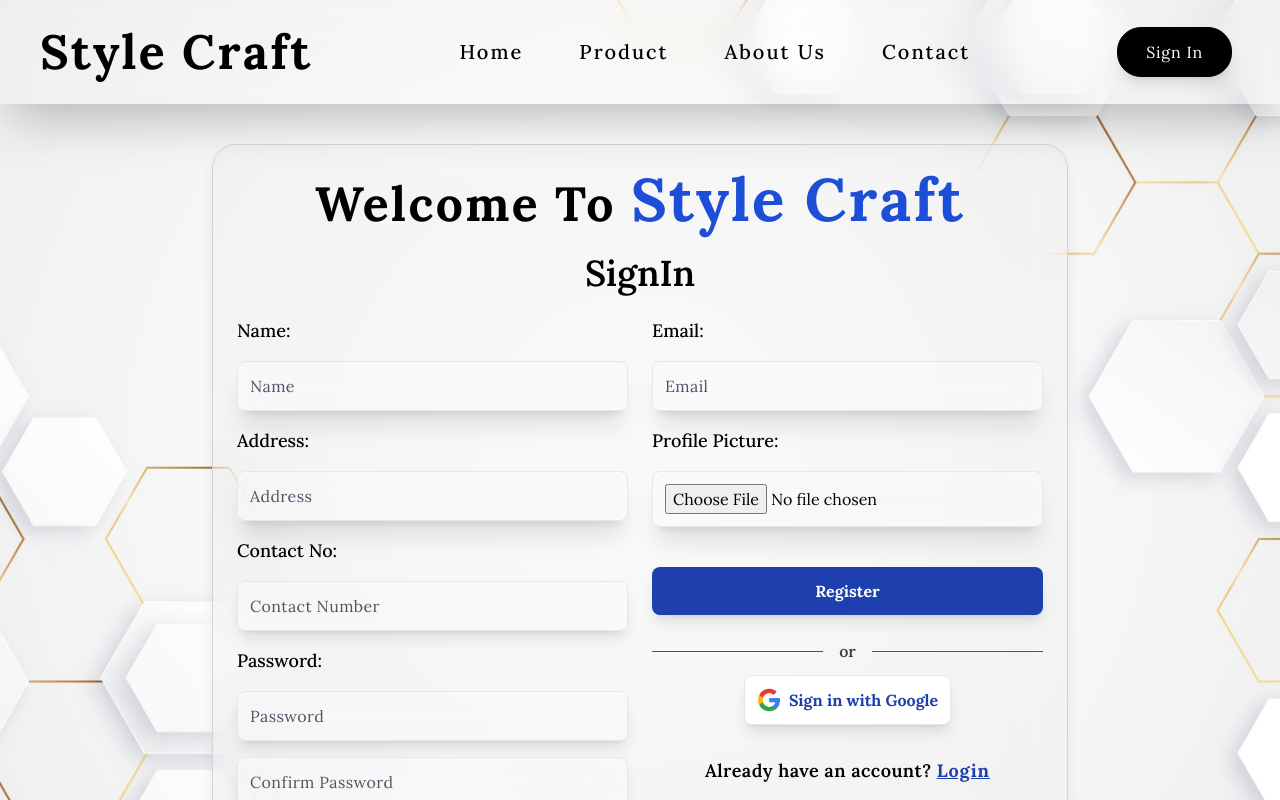
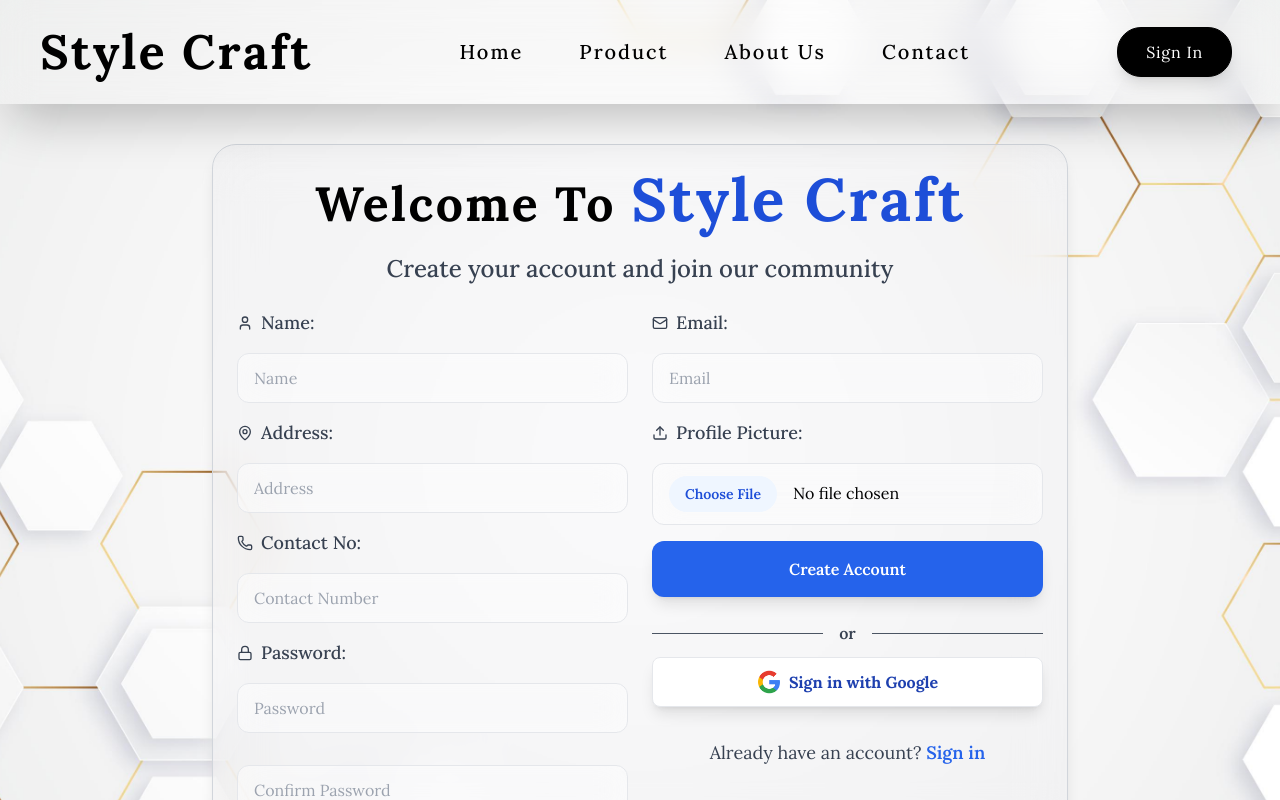
Before and after one commit to Bavi2002/Style_Craft, a React (Create React App) app in the folder frontend/: page / in a window 1280 px wide. Shown: the top 800 px of the page. Built offline with nearby package versions, Linux system fonts and the light colour scheme; no server answers.

Commit message:
checkout page remaining

```diff
--- a/frontend/src/pages/Login.js
+++ b/frontend/src/pages/Login.js
@@ -1,6 +1,7 @@
 import { useState } from "react";
 import { useNavigate } from "react-router-dom";
 import axios from "axios";
+import { Mail, Lock } from "lucide-react";
 
 import GoogleSignIn from "../components/GoogleSignIn";
 
@@ -49,7 +50,7 @@ const Login = ({ setUser }) => {
       className="relative min-h-screen bg-cover bg-center"
       style={{ backgroundImage: "url('/assets/images/bg5.jpg')" }}
     >
-      <div className="flex items-center justify-center min-h-screen pt-24 px-4">
+      <div className="flex items-center justify-center min-h-screen pt-24 px-4 font-lora">
         <div className="bg-gray-100 bg-opacity-20 backdrop-blur-lg p-8 rounded-3xl shadow-xl w-full max-w-md sm:w-96 border-gray-400 border-2">
           <h1 className="text-center text-4xl font-bold text-blue-800 mb-6 mt-4">
             Welcome Back To{" "}
@@ -64,8 +65,8 @@ const Login = ({ setUser }) => {
 
           <form onSubmit={onSubmit} className="space-y-6">
             <div>
-              <label className="block text-lg font-medium text-gray-700 mb-2 tracking-wide">
-                Email
+              <label className="flex items-center text-gray-700  text-lg font-medium mb-2 tracking-wide">
+                <Mail className="w-4 h-4 mr-2" /> Email:
               </label>
               <input
                 type="email"
@@ -73,12 +74,13 @@ const Login = ({ setUser }) => {
                 onChange={handleEmailChange}
                 value={email}
                 required
-                className="placeholder:text-gray-600 tracking-wider w-full px-4 py-2 border bg-white bg-opacity-70 backdrop-blur-lg border-gray-400 shadow-lg rounded-lg text-gray-700 focus:outline-none focus:ring-2 focus:ring-blue-500"
+                className="w-full px-4 py-3 rounded-xl border border-gray-200  focus:ring-blue-500 focus:border-transparent transition-all bg-white/50 backdrop-blur-lg pl-4"
               />
             </div>
             <div>
-              <label className="block text-lg font-medium text-gray-700 mb-2 tracking-wide">
-                Password
+              <label className="flex items-center text-lg font-medium text-gray-700 mb-2 tracking-wide">
+                <Lock className="w-4 h-4 mr-2" />
+                Password:
               </label>
               <input
                 type="password"
@@ -86,20 +88,26 @@ const Login = ({ setUser }) => {
                 onChange={handlePasswordChange}
                 value={password}
                 required
-                className="placeholder:text-gray-600 tracking-wider w-full px-4 py-2 border bg-white bg-opacity-70 backdrop-blur-lg border-gray-400 shadow-lg rounded-lg text-gray-700 focus:outline-none focus:ring-2 focus:ring-blue-500"
+                className="w-full px-4 py-3 rounded-xl border border-transparent focus:border-blue-500  focus:ring-blue-500 transition-all bg-white/50 backdrop-blur-lg pl-4"
               />
             </div>
-            {errors && <p className="text-red-500 text-sm mt-1">{errors}</p>}
+            {errors && (
+              <p className="text-red-500 text-sm bg-red-50 p-3 rounded-lg border border-red-100">
+                {errors}
+              </p>
+            )}
             <button
               type="submit"
-              className="w-full bg-blue-800 text-white py-3 rounded-lg font-bold hover:bg-blue-700 transition duration-300"
+              className="w-full bg-blue-600 text-white py-3 rounded-xl font-semibold hover:bg-blue-700 transform transition-all duration-300 hover:scale-[1.02] active:scale-[0.98] shadow-lg hover:shadow-xl flex items-center justify-center gap-2 group"
             >
-              LogIn
+              Sign In
             </button>
           </form>
           <div className="flex items-center mt-4 w-full">
             <hr className="flex-1 border-gray-400" />
-            <span className="mx-4 text-gray-700 font-semibold">or</span>
+            <span className="mx-4 text-gray-700 font-semibold">
+              or continue with
+            </span>
             <hr className="flex-1 border-gray-400" />
           </div>
 
@@ -108,17 +116,19 @@ const Login = ({ setUser }) => {
           </div>
 
           <div className="mt-4 text-center">
-            <p className="text-lg font-bold text-black tracking-wide">
+            <p className="mt-8 text-center text-gray-600 text-lg">
               Do not have an account?{" "}
               <a
                 href="/"
-                className="text-blue-800 font-bold underline tracking-wide"
+                className="text-blue-600 font-semibold hover:text-blue-700 inline-flex items-center gap-1 group"
               >
                 Register
               </a>
             </p>
           </div>
         </div>
+        <div className="absolute -z-10 w-72 h-72 bg-blue-600 rounded-full mix-blend-multiply filter blur-2xl opacity-20 animate-blob top-0 right-4"></div>
+        <div className="absolute -z-10 w-72 h-72 bg-purple-600 rounded-full mix-blend-multiply filter blur-2xl opacity-20 animate-blob animation-delay-2000 bottom-8 left-8"></div>
       </div>
     </div>
   );
--- a/frontend/src/pages/Register.js
+++ b/frontend/src/pages/Register.js
@@ -1,9 +1,10 @@
 import React, { useState } from "react";
 import { useNavigate } from "react-router-dom";
 import axios from "axios";
+import { toast } from "react-toastify";
+import { Mail, User, MapPin, Phone, Lock, Upload } from "lucide-react";
 
 import GoogleSignIn from "../components/GoogleSignIn";
-import { toast } from "react-toastify";
 
 const Register = ({ setUser }) => {
   const [formData, setFormData] = useState({
@@ -18,6 +19,7 @@ const Register = ({ setUser }) => {
 
   const [preview, setPreiview] = useState(null);
   const [errors, setErrors] = useState({});
+  const [generalError, setGeneralError] = useState("");
   const navigate = useNavigate();
 
   const handleChange = (e) => {
@@ -30,7 +32,7 @@ const Register = ({ setUser }) => {
     const file = e.target.files[0];
 
     if (file && !["image/png", "image/jpeg"].includes(file.type)) {
-      setErrors({ ...errors, profile: "File Must be PNG or JPEG Image" });
+      setErrors({ ...errors, profile: "File must be PNG or JPEG image." });
     } else {
       setFormData({ ...formData, profile: file });
       setPreiview(URL.createObjectURL(file));
@@ -38,17 +40,12 @@ const Register = ({ setUser }) => {
   };
 
   const handleKeyPress = (e) => {
-    // Allow only letters and spaces in the name field
     if (e.target.name === "name" && !/^[a-zA-Z\s]*$/.test(e.key)) {
       e.preventDefault();
     }
-
-    // Allow only digits in the contactNo field
     if (e.target.name === "phone" && !/^\d$/.test(e.key)) {
       e.preventDefault();
     }
-
-    // Allow only letters, digits, and spaces in the address field
     if (e.target.name === "address" && !/^[a-zA-Z0-9\s]*$/.test(e.key)) {
       e.preventDefault();
     }
@@ -84,8 +81,39 @@ const Register = ({ setUser }) => {
     setErrors({ ...errors, [name]: error });
   };
 
+  const validateForm = () => {
+    let formIsValid = true;
+    let newErrors = {};
+
+    if (
+      !formData.name ||
+      !formData.email ||
+      !formData.phone ||
+      !formData.password ||
+      !formData.confirmPassword
+    ) {
+      formIsValid = false;
+      newErrors.general = "All fields are required.";
+    }
+
+    if (formData.confirmPassword !== formData.password) {
+      formIsValid = false;
+      newErrors.confirmPassword = "Passwords do not match.";
+    }
+
+    setErrors(newErrors);
+    return formIsValid;
+  };
+
   const handleSubmit = async (e) => {
     e.preventDefault();
+
+    setGeneralError("");
+
+    if (!validateForm()) {
+      toast.error("Please fill out all required fields");
+      return;
+    }
 
     const formDataToSend = new FormData();
     Object.keys(formData).forEach((key) => {
@@ -103,21 +131,23 @@ const Register = ({ setUser }) => {
       );
 
       if (response.status === 200) {
-        console.log(response.data.message);
+        toast.success(response.data.message);
         navigate("/verify", { state: { email: formData.email } });
       }
     } catch (error) {
       console.error("API Error:", error.response?.data || error.message);
       if (error.response && error.response.status === 400) {
         toast.error(
-          "This Email Already Registered. Please Use a Different Email"
+          "This email is already registered. Please use a different one."
         );
       } else {
-        setErrors(error.response?.data || { message: error.message });
+        setErrors({
+          ...error.response?.data,
+          general: "An error occurred. Please try again.",
+        });
       }
     }
   };
-
   return (
     <div
       className="relative min-h-screen bg-cover bg-center"
@@ -129,7 +159,9 @@ const Register = ({ setUser }) => {
             Welcome To{" "}
             <span className="text-blue-700 text-6xl">Style Craft</span>
           </h1>
-          <span className="text-4xl text-center font-semibold"> SignIn</span>
+          <p className="text-gray-700 font-medium text-2xl text-center">
+            Create your account and join our community
+          </p>
           {preview && (
             <div className="flex justify-center items-center">
               <img
@@ -139,6 +171,9 @@ const Register = ({ setUser }) => {
               />
             </div>
           )}
+          {errors.general && (
+            <p className="text-red-500 text-sm text-center">{errors.general}</p>
+          )}
           <div className="grid grid-cols-1 md:grid-cols-2 gap-6">
             <div>
               <form
@@ -146,7 +181,10 @@ const Register = ({ setUser }) => {
                 className="flex flex-col gap-4"
                 id="registrationForm"
               >
-                <label className="font-medium text-lg">Name:</label>
+                <label className="flex items-center font-medium text-lg text-gray-700">
+                  <User className="w-4 h-4 mr-2" />
+                  Name:
+                </label>
                 <input
                   type="text"
                   name="name"
@@ -155,10 +193,14 @@ const Register = ({ setUser }) => {
                   onKeyPress={handleKeyPress}
                   onChange={handleChange}
                   required
-                  className="placeholder:text-gray-600 placeholder:tracking-wide placeholder:text-base p-3 border bg-white bg-opacity-40 backdrop-blur-lg border-gray-200 shadow-xl rounded-lg focus:outline-none focus:ring-2 focus:ring-blue-500"
+                  className="w-full px-4 py-3 rounded-xl border border-gray-200  focus:ring-blue-500 focus:border-transparent transition-all bg-white/50 backdrop-blur-lg"
                 />
 
-                <label className="font-medium text-lg">Address:</label>
+                <label className="font-medium text-lg flex items-center text-gray-700">
+                  {" "}
+                  <MapPin className="w-4 h-4 mr-2" />
+                  Address:
+                </label>
                 <input
                   type="text"
                   name="address"
@@ -166,10 +208,13 @@ const Register = ({ setUser }) => {
                   value={formData.address}
                   onKeyPress={handleKeyPress}
                   onChange={handleChange}
-                  className="placeholder:text-gray-600 placeholder:tracking-wide placeholder:text-base p-3 border bg-white bg-opacity-40 backdrop-blur-lg border-gray-200 shadow-xl rounded-lg focus:outline-none focus:ring-2 focus:ring-blue-500"
+                  className="w-full px-4 py-3 rounded-xl border border-gray-200  focus:ring-blue-500 focus:border-transparent transition-all bg-white/50 backdrop-blur-lg"
                 />
 
-                <label className="font-medium text-lg">Contact No:</label>
+                <label className="font-medium text-lg flex items-center text-gray-700">
+                  <Phone className="w-4 h-4 mr-2" />
+                  Contact No:
+                </label>
                 <input
                   type="text"
                   name="phone"
@@ -177,12 +222,16 @@ const Register = ({ setUser }) => {
                   onKeyPress={handleKeyPress}
                   value={formData.phone}
                   onChange={handleChange}
-                  className="placeholder:text-gray-600 placeholder:tracking-wide placeholder:text-base p-3 border bg-white bg-opacity-40 backdrop-blur-lg border-gray-200 shadow-lg rounded-lg focus:outline-none focus:ring-2 focus:ring-blue-500"
+                  className="w-full px-4 py-3 rounded-xl border border-gray-200  focus:ring-blue-500 focus:border-transparent transition-all bg-white/50 backdrop-blur-lg"
                 />
                 {errors.phone && (
                   <p className="text-red-500 text-sm">{errors.phone}</p>
                 )}
-                <label className="text-lg font-medium">Password:</label>
+                <label className="text-lg font-medium flex items-center text-gray-700">
+                  {" "}
+                  <Lock className="w-4 h-4 mr-2" />
+                  Password:
+                </label>
                 <input
                   type="password"
                   name="password"
@@ -190,7 +239,7 @@ const Register = ({ setUser }) => {
                   required
                   value={formData.password}
                   onChange={handleChange}
-                  className="placeholder:text-gray-600 placeholder:tracking-wide placeholder:text-base p-3 border bg-white bg-opacity-40 backdrop-blur-lg border-gray-200 shadow-lg rounded-lg focus:outline-none focus:ring-2 focus:ring-blue-500"
+                  className="w-full px-4 py-3 rounded-xl border border-gray-200  focus:ring-blue-500 focus:border-transparent transition-all bg-white/50 backdrop-blur-lg"
                 />
                 {errors.password && (
                   <p className="text-red-500 text-sm">{errors.password}</p>
@@ -203,7 +252,7 @@ const Register = ({ setUser }) => {
                   required
                   value={formData.confirmPassword}
                   onChange={handleChange}
-                  className="placeholder:text-gray-600 placeholder:tracking-wide placeholder:text-base p-3 border bg-white bg-opacity-40 backdrop-blur-lg border-gray-200 shadow-lg rounded-lg focus:outline-none focus:ring-2 focus:ring-blue-500"
+                  className="w-full px-4 py-3 rounded-xl border border-gray-200 focus:ring-blue-500 focus:border-transparent transition-all bg-white/50 backdrop-blur-lg mt-4"
                 />
                 {errors.confirmPassword && (
                   <p className="text-red-500 text-sm">
@@ -214,7 +263,10 @@ const Register = ({ setUser }) => {
             </div>
 
             <div className="flex flex-col gap-4">
-              <label className="font-medium text-lg">Email:</label>
+              <label className="font-medium text-lg flex items-center text-gray-700">
+                <Mail className="w-4 h-4 mr-2" />
+                Email:
+              </label>
               <input
                 type="email"
                 name="email"
@@ -222,18 +274,21 @@ const Register = ({ setUser }) => {
                 required
                 value={formData.email}
                 onChange={handleChange}
-                className="placeholder:text-gray-600 placeholder:tracking-wide placeholder:text-base p-3 border bg-white bg-opacity-40 backdrop-blur-lg border-gray-200 shadow-xl rounded-lg focus:outline-none focus:ring-2 focus:ring-blue-500"
+                className="w-full px-4 py-3 rounded-xl border border-gray-200  focus:ring-blue-500 focus:border-transparent transition-all bg-white/50 backdrop-blur-lg"
               />
               {errors.email && (
                 <p className="text-red-500 text-sm">{errors.email}</p>
               )}
-              <label className="font-medium text-lg">Profile Picture:</label>
+              <label className="font-medium text-lg flex items-center text-gray-700">
+                <Upload className="w-4 h-4 mr-2" />
+                Profile Picture:
+              </label>
               <input
                 type="file"
                 name="profile"
                 accept=""
                 onChange={handleFileChange}
-                className=" p-3 border bg-white bg-opacity-40 backdrop-blur-lg border-gray-200 shadow-xl rounded-lg focus:outline-none focus:ring-2 focus:ring-blue-500"
+                className="w-full px-4 py-3 rounded-xl border border-gray-200  focus:ring-blue-500 focus:border-transparent transition-all bg-white/50 backdrop-blur-lg file:mr-4 file:py-2 file:px-4 file:rounded-full file:border-0 file:text-sm file:font-semibold file:bg-blue-50 file:text-blue-700 hover:file:bg-blue-100"
               />
               {errors.profile && (
                 <p className="text-red-500 text-sm">{errors.profile}</p>
@@ -241,25 +296,27 @@ const Register = ({ setUser }) => {
               <div className="flex flex-col items-center gap-2">
                 <button
                   type="button"
-                  className="mt-6 bg-blue-800 text-white py-3 px-4  justify-center rounded-lg font-bold transform hover:scale-105 transition duration-300 shadow-lg w-full"
+                  className="w-full bg-blue-600 text-white py-4 rounded-xl font-semibold hover:bg-blue-700 transform transition-all duration-300 hover:scale-[1.02] active:scale-[0.98] shadow-lg hover:shadow-xl"
                   onClick={handleSubmit}
                 >
-                  Register
+                  Create Account
                 </button>
                 <div className="flex items-center mt-4 w-full">
                   <hr className="flex-1 border-gray-600" />
                   <span className="mx-4 text-gray-700 font-semibold">or</span>
                   <hr className="flex-1 border-gray-600" />
                 </div>
-                <GoogleSignIn setUser={setUser} />
+                <div className="w-full">
+                  <GoogleSignIn setUser={setUser} />
+                </div>
               </div>
-              <p className="text-center mt-4 text-black text-lg tracking-wide font-semibold">
+              <p className="text-center text-gray-700 text-lg mt-4">
                 Already have an account?{" "}
                 <a
                   href="/login"
-                  className="text-blue-800 font-bold underline tracking-wider"
+                  className="text-blue-600 font-semibold hover:text-blue-700"
                 >
-                  Login
+                  Sign in
                 </a>
               </p>
             </div>
```
Also changed, not shown: frontend/src/pages/verifyOtp.js (+48 -25 lines), frontend/public/assets/images/bg5.jpg.
